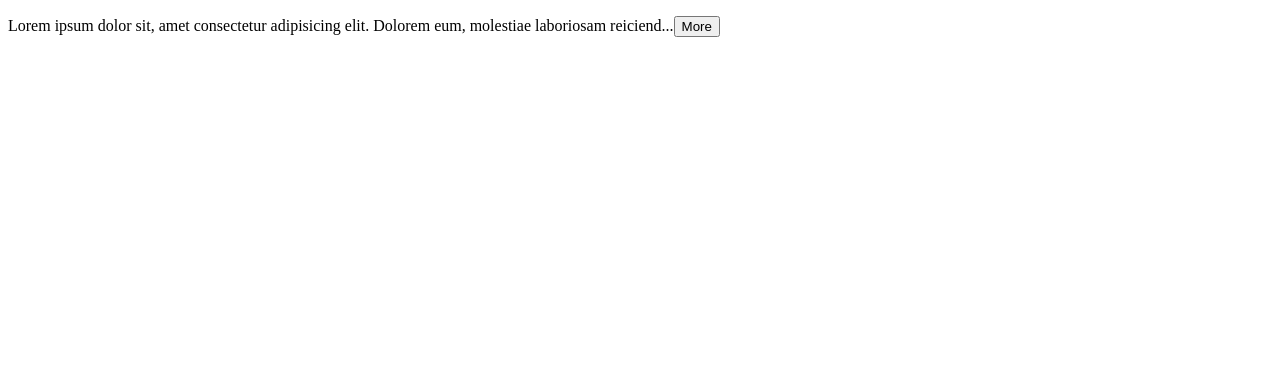
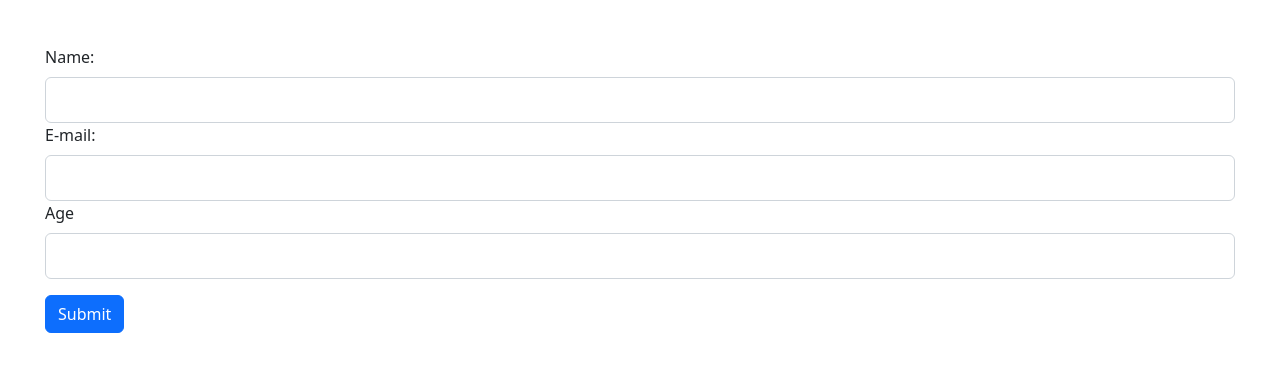
Before and after one commit to Dineshbhandari2023/React-app, a React (Vite) app: page / in a window 1280 px wide. Shown: the top 372 px of the page. Built offline with nearby package versions, Linux system fonts and the light colour scheme.

Commit message:
Basics form making practice using React, TS and Vite

```diff
--- a/src/App.tsx
+++ b/src/App.tsx
@@ -9,6 +9,7 @@
 import Navbar from "./components/Navbar";
 import Cart from "./components/Cart";
 import ExpandableText from "./components/ExpandableText/ExpandableText";
+import Form from "./components/Form";
 
 // function App() {
 //   const [alertVisible, setAlertVisible] = useState(false);
@@ -225,92 +226,100 @@
 //   );
 // }
 
+// function App() {
+//   // const [cart, setcart] = useState({
+//   //   discount: 0.1,
+//   //   items: [
+//   //     { id: 1, productName: "Phone", quantity: 1 },
+//   //     { id: 2, productName: "Gopro", quantity: 1 },
+//   //   ],
+//   // });
+//   // const handleClick = () => {
+//   //   // let count
+//   //   setcart({
+//   //     ...cart,
+//   //     items: cart.items.map((item) =>
+//   //       item.id === 1 ? { ...item, quantity: item.quantity + 1 } : item
+//   //     ),
+//   //   });
+//   // };
+//   return (
+//     <div>
+//       {/* <p>Discount: {cart.discount}</p>
+//       <p>Items:</p>
+//       <ul>
+//         {cart.items.map((item) => (
+//           <li key={item.id}>
+//             {item.productName} - Quantity: {item.quantity}
+//           </li>
+//         ))}
+//       </ul>
+//       <button onClick={handleClick}>Click Here</button> */}
+
+//       <ExpandableText>
+//         Lorem ipsum dolor sit, amet consectetur adipisicing elit. Dolorem eum,
+//         molestiae laboriosam reiciendis accusamus perspiciatis, nihil impedit
+//         assumenda harum ipsa alias tempora velit unde, esse error blanditiis ex
+//         rem. Quod culpa quas, laborum dolore veritatis eaque. Consequuntur ea,
+//         quia aspernatur officiis cupiditate doloremque aut maiores nam.
+//         Architecto autem velit beatae. Laudantium nobis cupiditate fuga dolorum.
+//         Ipsa quia excepturi atque quas suscipit eveniet soluta, consequatur
+//         accusantium officia voluptatem doloribus, fugit ipsum? Doloribus quod ut
+//         placeat debitis atque mollitia non maiores eaque modi quos voluptatibus
+//         sequi commodi possimus magnam at dolore, quis, odio a eveniet itaque.
+//         Pariatur aut error quo neque nam consequatur ex consequuntur, ipsum unde
+//         incidunt earum accusantium in ea itaque animi amet corrupti facilis
+//         dolorum nesciunt dolore? Esse sit accusamus id magnam. Eaque laborum non
+//         laboriosam autem? Obcaecati dicta nihil iusto doloremque totam vitae,
+//         amet molestias minima voluptatem, et eveniet quaerat aspernatur nam
+//         provident enim illum ad illo! Deleniti voluptatum sed, quisquam minima a
+//         tenetur neque praesentium vel atque nisi ratione necessitatibus vero
+//         tempore eos odio nulla possimus adipisci exercitationem nemo laborum
+//         minus quae distinctio numquam! Quaerat ipsam saepe, sapiente odio ex nam
+//         est expedita iusto. Assumenda, a. Nobis iste optio totam eum, eos ea
+//         iure expedita minus dolore voluptas possimus laudantium rerum ad velit
+//         sunt at doloribus saepe, earum nihil alias molestiae. Est ut aut sed
+//         dicta enim saepe praesentium quae dolores? Dicta vel ratione dolore
+//         doloribus eius quaerat at minus expedita nihil, iure corrupti? Suscipit
+//         commodi incidunt porro vero impedit laboriosam eligendi doloremque,
+//         repellat expedita praesentium officia, voluptatibus atque pariatur
+//         quibusdam molestiae tempore et veniam iusto velit corrupti aspernatur
+//         est. Quia voluptate laudantium voluptas tenetur aliquid doloribus
+//         nesciunt, et, ut quam cum minima maxime ipsum fugit vero dolorum ducimus
+//         rerum ab. Corporis deleniti, architecto odit, ad necessitatibus tempore
+//         sequi temporibus quaerat aspernatur similique corrupti voluptatibus
+//         veniam molestiae. Eaque exercitationem in veniam, praesentium tempore at
+//         id facilis beatae repudiandae amet? Perferendis pariatur provident,
+//         vitae ducimus, distinctio expedita corporis minus tenetur inventore
+//         placeat quae vero! Iusto voluptate distinctio minus aspernatur odio
+//         dicta facere, ab a sunt mollitia voluptatum veritatis! Itaque, quas.
+//         Laborum quas culpa maxime doloremque ab nostrum consequuntur facere ea,
+//         veritatis perspiciatis optio quae dolore saepe voluptates modi adipisci
+//         iste dolorem exercitationem? Necessitatibus laborum veniam error
+//         doloremque velit dolor repellat qui a optio temporibus quod neque
+//         architecto, iste impedit ratione repudiandae quos magnam reprehenderit!
+//         Quo beatae autem maiores minima. Asperiores ipsam exercitationem facilis
+//         officia unde non dicta earum minus soluta architecto quia inventore ut
+//         nobis nemo dignissimos quas fugiat, delectus veniam. Illo nisi voluptate
+//         iusto ab dolore! Architecto tempore earum debitis, incidunt, tenetur
+//         quidem sint accusantium ex reprehenderit sunt rem tempora dolor
+//         inventore expedita itaque quaerat. Omnis necessitatibus maiores
+//         voluptatum fugit distinctio recusandae enim, non quae, perferendis
+//         officia praesentium consectetur magni. Quos cupiditate dolorem quasi aut
+//         nemo veritatis eum consequuntur dolores soluta! Repellendus aperiam
+//         ratione, totam sequi tenetur molestias at! Exercitationem, consequuntur
+//         reiciendis eveniet a deserunt natus fugiat ad, dolorum quisquam alias
+//         excepturi. Similique at pariatur minus, dolores numquam beatae ad qui
+//         odit, adipisci quaerat quidem alias perferendis?
+//       </ExpandableText>
+//     </div>
+//   );
+// }
+
 function App() {
-  // const [cart, setcart] = useState({
-  //   discount: 0.1,
-  //   items: [
-  //     { id: 1, productName: "Phone", quantity: 1 },
-  //     { id: 2, productName: "Gopro", quantity: 1 },
-  //   ],
-  // });
-  // const handleClick = () => {
-  //   // let count
-  //   setcart({
-  //     ...cart,
-  //     items: cart.items.map((item) =>
-  //       item.id === 1 ? { ...item, quantity: item.quantity + 1 } : item
-  //     ),
-  //   });
-  // };
   return (
     <div>
-      {/* <p>Discount: {cart.discount}</p>
-      <p>Items:</p>
-      <ul>
-        {cart.items.map((item) => (
-          <li key={item.id}>
-            {item.productName} - Quantity: {item.quantity}
-          </li>
-        ))}
-      </ul>
-      <button onClick={handleClick}>Click Here</button> */}
-
-      <ExpandableText>
-        Lorem ipsum dolor sit, amet consectetur adipisicing elit. Dolorem eum,
-        molestiae laboriosam reiciendis accusamus perspiciatis, nihil impedit
-        assumenda harum ipsa alias tempora velit unde, esse error blanditiis ex
-        rem. Quod culpa quas, laborum dolore veritatis eaque. Consequuntur ea,
-        quia aspernatur officiis cupiditate doloremque aut maiores nam.
-        Architecto autem velit beatae. Laudantium nobis cupiditate fuga dolorum.
-        Ipsa quia excepturi atque quas suscipit eveniet soluta, consequatur
-        accusantium officia voluptatem doloribus, fugit ipsum? Doloribus quod ut
-        placeat debitis atque mollitia non maiores eaque modi quos voluptatibus
-        sequi commodi possimus magnam at dolore, quis, odio a eveniet itaque.
-        Pariatur aut error quo neque nam consequatur ex consequuntur, ipsum unde
-        incidunt earum accusantium in ea itaque animi amet corrupti facilis
-        dolorum nesciunt dolore? Esse sit accusamus id magnam. Eaque laborum non
-        laboriosam autem? Obcaecati dicta nihil iusto doloremque totam vitae,
-        amet molestias minima voluptatem, et eveniet quaerat aspernatur nam
-        provident enim illum ad illo! Deleniti voluptatum sed, quisquam minima a
-        tenetur neque praesentium vel atque nisi ratione necessitatibus vero
-        tempore eos odio nulla possimus adipisci exercitationem nemo laborum
-        minus quae distinctio numquam! Quaerat ipsam saepe, sapiente odio ex nam
-        est expedita iusto. Assumenda, a. Nobis iste optio totam eum, eos ea
-        iure expedita minus dolore voluptas possimus laudantium rerum ad velit
-        sunt at doloribus saepe, earum nihil alias molestiae. Est ut aut sed
-        dicta enim saepe praesentium quae dolores? Dicta vel ratione dolore
-        doloribus eius quaerat at minus expedita nihil, iure corrupti? Suscipit
-        commodi incidunt porro vero impedit laboriosam eligendi doloremque,
-        repellat expedita praesentium officia, voluptatibus atque pariatur
-        quibusdam molestiae tempore et veniam iusto velit corrupti aspernatur
-        est. Quia voluptate laudantium voluptas tenetur aliquid doloribus
-        nesciunt, et, ut quam cum minima maxime ipsum fugit vero dolorum ducimus
-        rerum ab. Corporis deleniti, architecto odit, ad necessitatibus tempore
-        sequi temporibus quaerat aspernatur similique corrupti voluptatibus
-        veniam molestiae. Eaque exercitationem in veniam, praesentium tempore at
-        id facilis beatae repudiandae amet? Perferendis pariatur provident,
-        vitae ducimus, distinctio expedita corporis minus tenetur inventore
-        placeat quae vero! Iusto voluptate distinctio minus aspernatur odio
-        dicta facere, ab a sunt mollitia voluptatum veritatis! Itaque, quas.
-        Laborum quas culpa maxime doloremque ab nostrum consequuntur facere ea,
-        veritatis perspiciatis optio quae dolore saepe voluptates modi adipisci
-        iste dolorem exercitationem? Necessitatibus laborum veniam error
-        doloremque velit dolor repellat qui a optio temporibus quod neque
-        architecto, iste impedit ratione repudiandae quos magnam reprehenderit!
-        Quo beatae autem maiores minima. Asperiores ipsam exercitationem facilis
-        officia unde non dicta earum minus soluta architecto quia inventore ut
-        nobis nemo dignissimos quas fugiat, delectus veniam. Illo nisi voluptate
-        iusto ab dolore! Architecto tempore earum debitis, incidunt, tenetur
-        quidem sint accusantium ex reprehenderit sunt rem tempora dolor
-        inventore expedita itaque quaerat. Omnis necessitatibus maiores
-        voluptatum fugit distinctio recusandae enim, non quae, perferendis
-        officia praesentium consectetur magni. Quos cupiditate dolorem quasi aut
-        nemo veritatis eum consequuntur dolores soluta! Repellendus aperiam
-        ratione, totam sequi tenetur molestias at! Exercitationem, consequuntur
-        reiciendis eveniet a deserunt natus fugiat ad, dolorum quisquam alias
-        excepturi. Similique at pariatur minus, dolores numquam beatae ad qui
-        odit, adipisci quaerat quidem alias perferendis?
-      </ExpandableText>
+      <Form />
     </div>
   );
 }
--- a/src/components/ExpandableText/ExpandableText.tsx
+++ b/src/components/ExpandableText/ExpandableText.tsx
@@ -4,7 +4,7 @@
   children: string;
 }
 
-const ExpandableText = ({ children, maxCount = 100 }: Props) => {
+const ExpandableText = ({ children, maxCount = 20 }: Props) => {
   const [isExpanded, setExpanded] = useState(false);
 
   if (children.length <= maxCount) return <p>{children}</p>;
--- /dev/null
+++ b/src/components/Form.tsx
@@ -0,0 +1,27 @@
+import React from "react";
+
+const Form = () => {
+  return (
+    <form>
+      <div className="mb-3">
+        <label htmlFor="name" className="form-label">
+          Name:
+        </label>
+        <input id="name" type="text" className="form-control"></input>
+        <label htmlFor="name" className="form-label">
+          E-mail:
+        </label>
+        <input id="name" type="text" className="form-control"></input>
+        <label htmlFor="name" className="form-label">
+          Age
+        </label>
+        <input id="name" type="number" className="form-control"></input>
+      </div>
+      <button className="btn btn-primary" type="submit">
+        Submit
+      </button>
+    </form>
+  );
+};
+
+export default Form;
--- /dev/null
+++ b/src/index.css
@@ -0,0 +1,8 @@
+body {
+  padding: 40px;
+  margin: 5px;
+}
+
+#name {
+  padding: 10px;
+}
--- a/src/main.tsx
+++ b/src/main.tsx
@@ -1,6 +1,8 @@
 import React from "react";
 import ReactDOM from "react-dom/client";
 import App from "./App";
+import "bootstrap/dist/css/bootstrap.css";
+import "./index.css";
 
 ReactDOM.createRoot(document.getElementById("root") as HTMLElement).render(
   <React.StrictMode>
```
